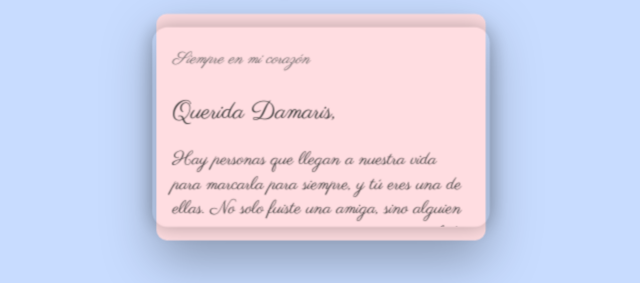
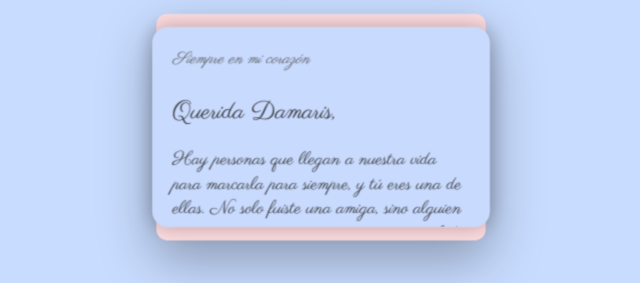
Before and after one commit to tadeodb69/Damaris, a plain HTML site: page index.html in a window 1280 px wide. Both pictures are taken after a click on the element 637 px from the left and 440 px from the top of the page. Shown: the part 314-597 px from the top of the page, without its empty margins (317-957 px from the left). Drawn offline with Linux system fonts and the light colour scheme; files whose address does not match are found by name.

Commit message:
Update index.html

```diff
--- a/index.html
+++ b/index.html
@@ -44,7 +44,7 @@
       width: 90%; max-width: 400px; height: 70%;
       transform: translate(-50%, -50%) scale(0.9);
       opacity: 0; z-index: 2; pointer-events: none;
-      background: url('assets/papel.jpg') no-repeat center/cover;
+      background: url('Screenshot_20250924_101137_com.huawei.photos.jpg') no-repeat center/cover;
       border-radius: 15px; padding: 20px;
       box-shadow: 0 0 20px rgba(0,0,0,0.3);
       overflow-y: auto;
```
